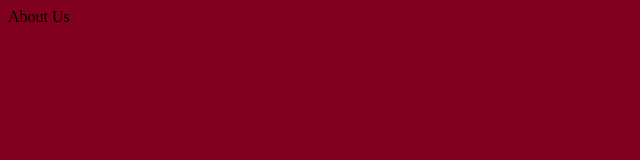
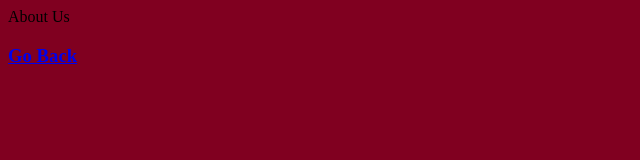
Before and after one commit to jgumerove/domestic-n-foreign-frontend, a React (Create React App) app: page /about in a window 1280 px wide. Shown: the top 160 px of the page, without its empty margins (0-640 px from the left). Built offline with nearby package versions, Linux system fonts and the light colour scheme.

Commit message:
create countries link

```diff
--- a/src/components/About.js
+++ b/src/components/About.js
@@ -1,9 +1,12 @@
 import React from 'react'
+import { Link } from 'react-router-dom'
+
 
 function About() {
     return (
         <div>
-            About Us
+            About Us<br/>
+            <h3><Link to="/countries">Go Back</Link></h3>
         </div>
     )
 }
--- a/src/containers/CountryMapContainer.js
+++ b/src/containers/CountryMapContainer.js
@@ -44,7 +44,7 @@ class CountryMapContainer extends Component {
                         )
                     })}
                 </MapContainer><br/>
-                <Link to="/countries">Go back</Link>
+                <h3><Link to="/countries">Go Back</Link></h3>
             </div>
         )
     }
```
